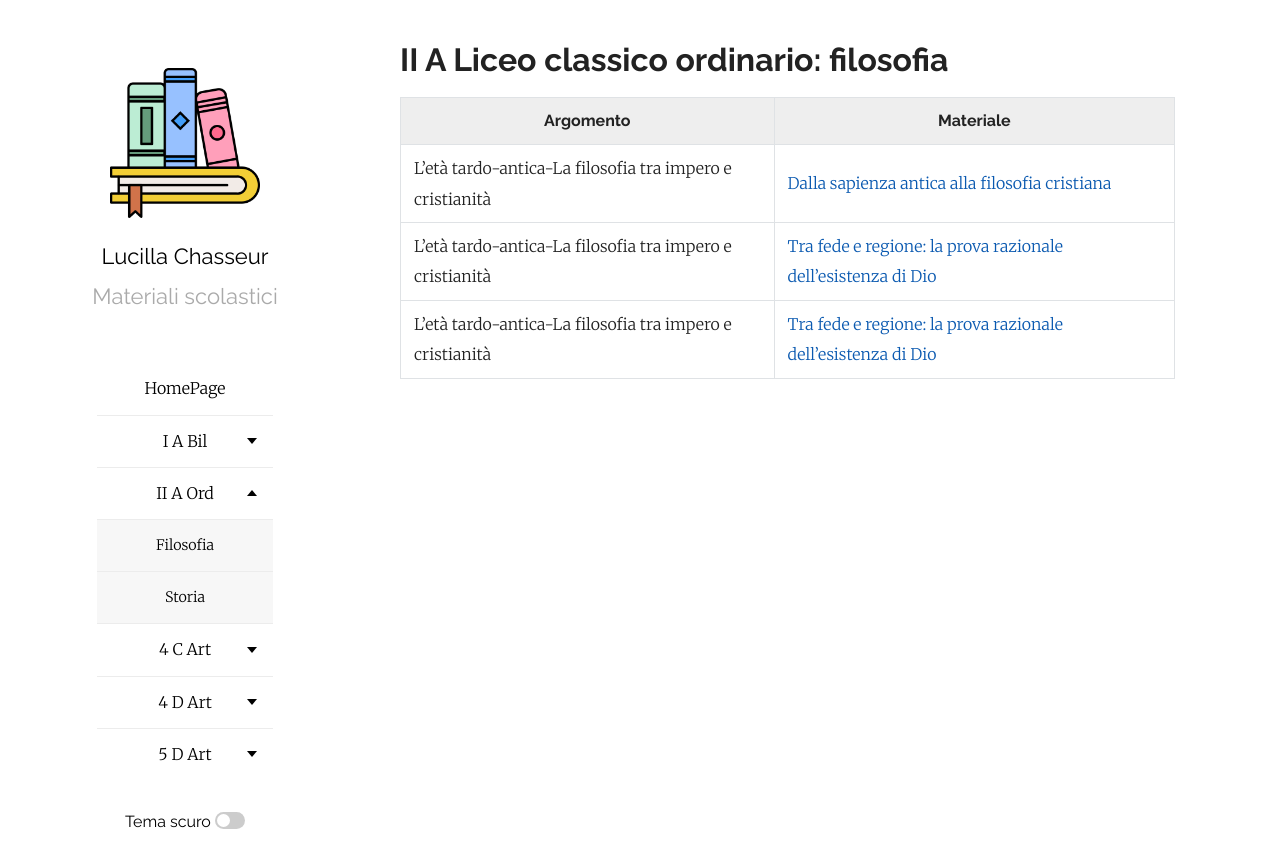
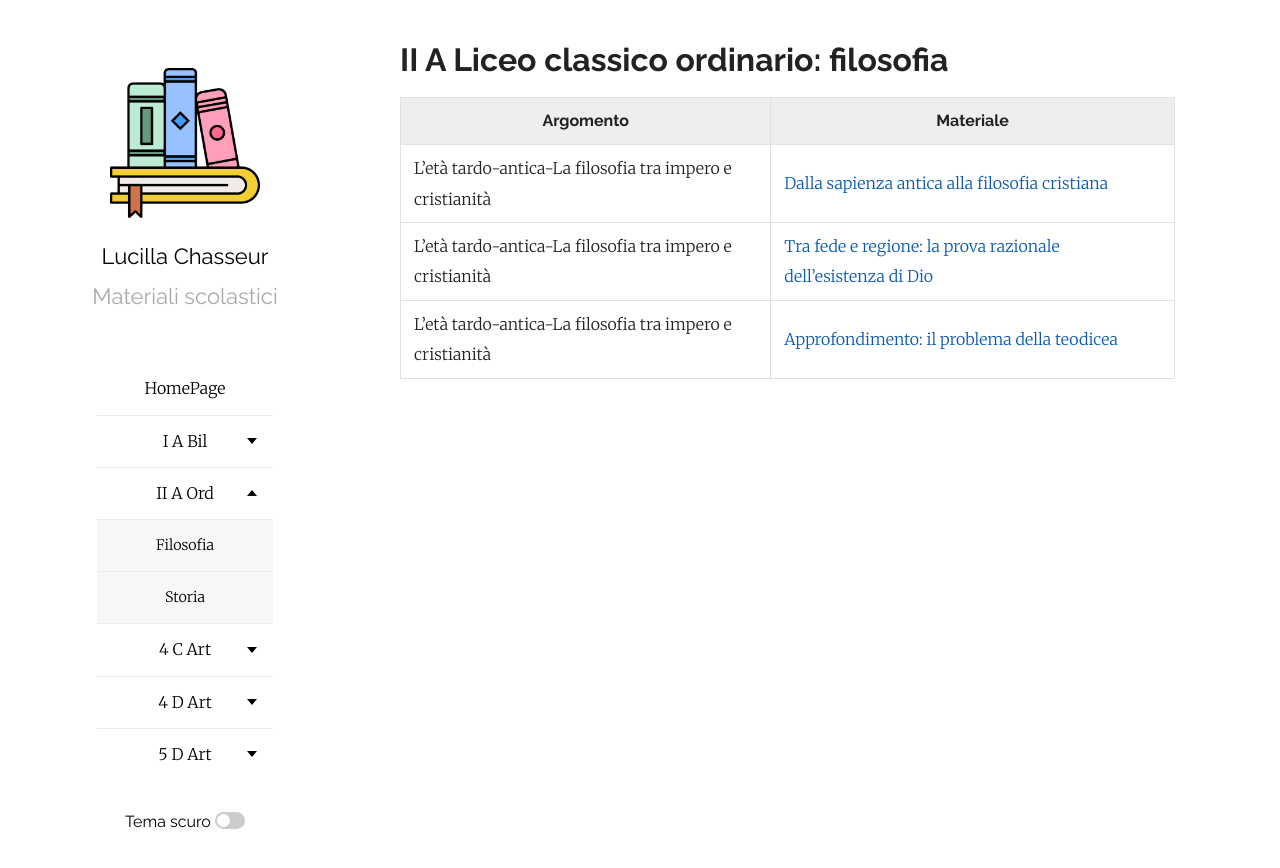
Before and after one commit to efemeridi/efemeridi.github.io, a Jekyll site: the page built from 2a_ord_filosofia.md, in a window 1280 px wide. Shown: the top 868 px of the page. Built offline with Jekyll 4.4.1, drawn with Linux system fonts in a browser that asks for light colours; our own code applies the rules of GitHub Pages for plain Markdown files.

Commit message:
Update reference for theodicy problem in philosophy

```diff
--- a/2a_ord_filosofia.md
+++ b/2a_ord_filosofia.md
@@ -7,4 +7,4 @@ layout: page
 |-----------|-------------|
 |L'età tardo-antica-La filosofia tra impero e cristianità|[Dalla sapienza antica alla filosofia cristiana](/materiali/II_A_ord/filosofia/Dalla_filo_antica_alla_filo_moderna_II_A_ordinario.pdf)
 |L'età tardo-antica-La filosofia tra impero e cristianità|[Tra fede e regione: la prova razionale dell'esistenza di Dio](/materiali/II_A_ord/filosofia/01_esistenza_dio_testi_prova_anselmo.pdf)
-|L'età tardo-antica-La filosofia tra impero e cristianità|[Tra fede e regione: la prova razionale dell'esistenza di Dio](/materiali/II_A_ord/filosofia/02_il_problema_del_male_Jonas)
+|L'età tardo-antica-La filosofia tra impero e cristianità|[Approfondimento: il problema della teodicea](/materiali/II_A_ord/filosofia/02_il_problema_del_male_Jonas)
```
